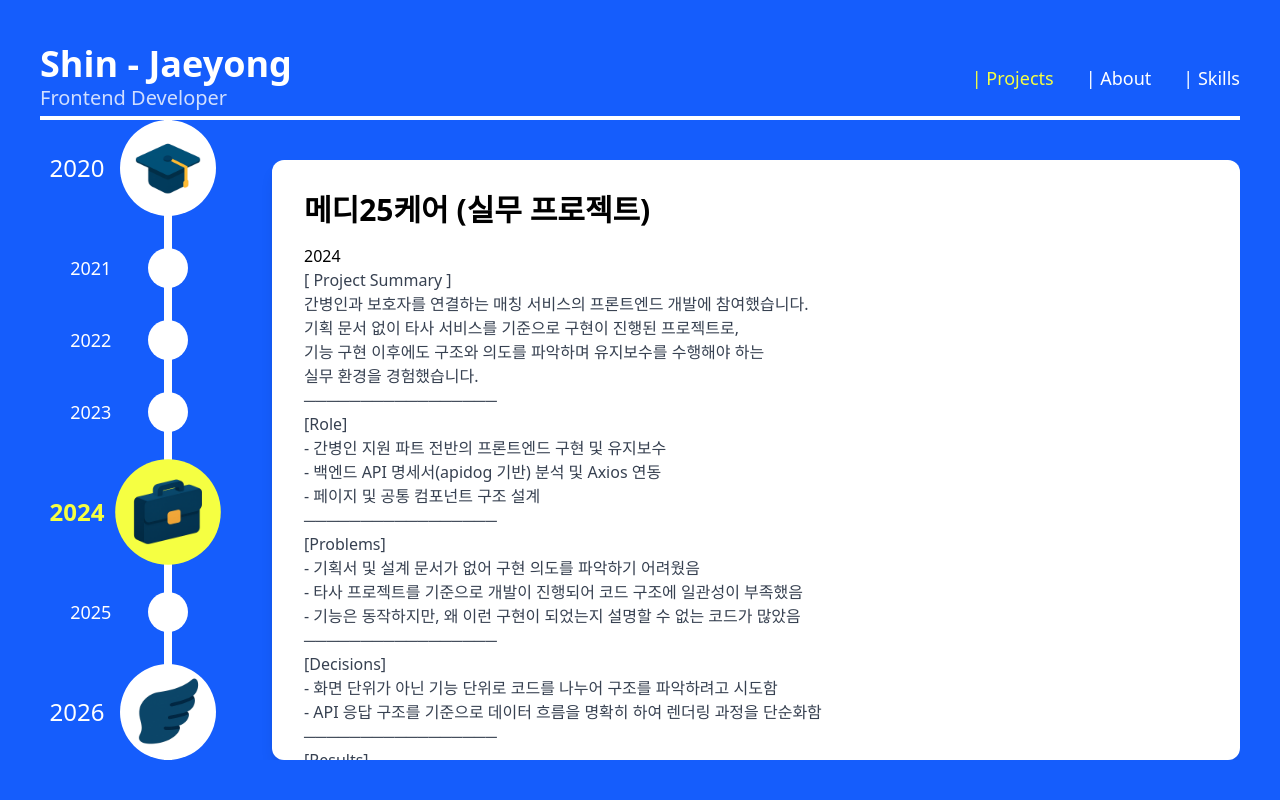
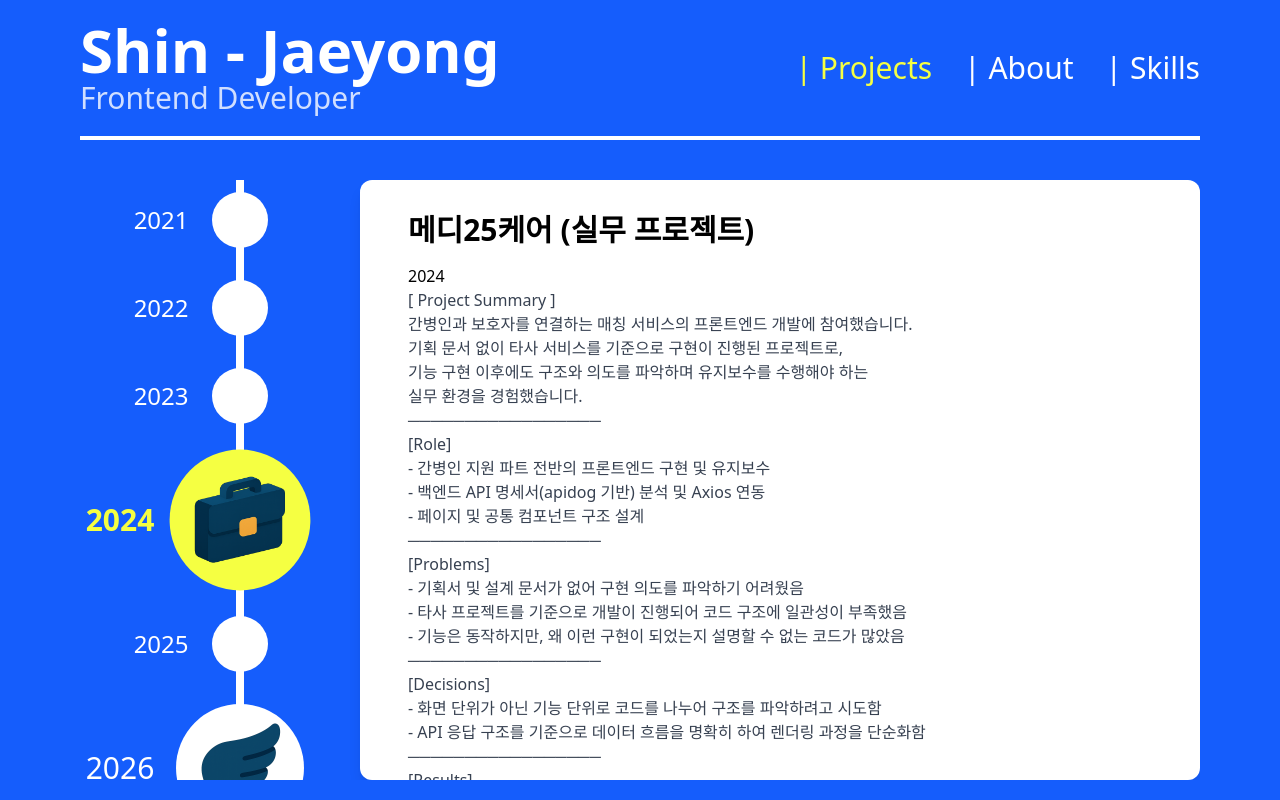
Before and after one commit to FoggyCaligo/Portfolio, a Vue app: page / in a window 1280 px wide. Built offline with nearby package versions, Linux system fonts and the light colour scheme.

Commit message:
css - fix collapsed css design while dealing git

```diff
--- a/src/App.vue
+++ b/src/App.vue
@@ -3,7 +3,7 @@
   </script>
 
   <template>
-    <div class="h-full bg-brand p-10">
+    <div class="h-full bg-brand px-20 py-5">
       <Navbar />
       <RouterView />
     </div>
--- a/src/components/Navbar.vue
+++ b/src/components/Navbar.vue
@@ -16,26 +16,23 @@
 </script>
 
 <template>
-  <header
-    class="sticky top-0 left-0 w-full h-20 flex items-center justify-between
-           border-b-4 border-white z-50 bg-brand"
-  >
+<header class="sticky top-0 left-0 w-full h-fit flex items-center justify-between border-b-4 border-white z-50 bg-brand pb-5">
     <!-- Left Title -->
     <div class="flex flex-col leading-tight">
       <RouterLink
         to="/"
-        class="text-4xl font-semibold text-white select-none"
+        class="text-6xl font-semibold text-white select-none"
       >
         Shin - Jaeyong
       </RouterLink>
 
-      <span class="text-xl text-white/80 ml-0">
+      <span class="text-3xl text-white/80 ml-0">
         Frontend Developer
       </span>
     </div>
 
     <!-- Right Menu -->
-    <nav class="flex items-center gap-8 font-medium text-white text-lg">
+    <nav class="flex items-center gap-8 font-medium text-white text-3xl">
       <RouterLink to="/" :class="getMenuClass('/')"> | Projects</RouterLink>
       <RouterLink to="/about" :class="getMenuClass('/about')"> | About</RouterLink>
       <RouterLink to="/skills" :class="getMenuClass('/skills')"> | Skills</RouterLink>
--- a/src/components/TimeLineDesktop.vue
+++ b/src/components/TimeLineDesktop.vue
@@ -11,14 +11,9 @@
     (e: 'select', item: TimelineItem): void
   }>()
 
-  const classMainWrapper = "relative w-24 h-full flex flex-col ml-20 mr-2 mt-10 gap-8 box-border items-center";
+  const classMainWrapper = `relative w-fit h-full flex flex-col ml-24 mr-2 my-5 gap-8 box-border items-center`;
   const classCenterLine = "absolute top-0 w-0 h-full  border-4 border-white left-1/2 -translate-x-1/2";
-  const classItem = 'relative flex flex-row justify-center items-center w-full h-full z-10 caret-none select-none cursor-pointer ';
-  const classCircleBase = 'rounded-full no-select transition-transform transition-colors duration-300 ease-out flex  caret-none select-none cursor-pointer ';
-  const classCircleBig = "w-24 h-24";
-  const classCircleSmall = "w-10 h-10";
-  const classSelected = "bg-yellow scale-110";
-  const classUnSelected = "bg-white";
+  const classItem = 'relative flex flex-row justify-center items-center z-10 caret-none select-none cursor-pointer gap-8';
 
   const itemRefs = ref<Record<number, HTMLElement | undefined>>({});
 
@@ -44,17 +39,17 @@
     <div :class="classCenterLine"/>
     <div v-for="item in items" :key="item.year" :class="classItem" @click="emit('select', item)" :ref="el => setItemRef(item.year, el)">
       <div :class="[
-        'absolute -translate-x-full pr-6 whitespace-nowrap transition-transform transition-colors duration-300 ease-out no-caret',
+        'absolute mr-12 whitespace-nowrap transition-transform transition-colors duration-300 ease-out no-caret',
         item?.year === selectedItem?.year ? 'text-yellow font-bold' : 'text-white',
-        item.icon ? 'text-2xl' : 'text-lg'
+        item.icon ? 'text-3xl -translate-x-24' : 'text-2xl -translate-x-full'
       ]">
         {{ item.year }}
       </div>
       <div
           :class="[
-            classCircleBase,
-            item.icon ? classCircleBig : classCircleSmall,
-            item?.year === selectedItem?.year ? classSelected : classUnSelected
+            'rounded-full no-select transition-transform transition-colors duration-300 ease-out flex',
+            item.icon ? `w-32 h-32` : `w-14 h-14`,
+            item?.year === selectedItem?.year ? 'bg-yellow scale-110' : 'bg-white'
           ]">
         <img v-if="item.icon" :src="item.icon" />
       </div>
--- a/src/data/timeline.ts
+++ b/src/data/timeline.ts
@@ -125,5 +125,26 @@
     icon: icon_wing,
     title: '다음 도약',
     description: '확장 예정'
+  },
+  {
+    year: 2027,
+    title: '--',
+    description: '--'
+  },
+  {
+    year: 2028,
+    title: '--',
+    description: '--'
+  },
+  {
+    year: 2029,
+    title: '--',
+    description: '--'
+  },
+  {
+    year: 2030,
+    title: '--',
+    description: '--'
   }
+
 ]
--- a/src/pages/ProjectsPage.vue
+++ b/src/pages/ProjectsPage.vue
@@ -15,8 +15,8 @@
 <template>
 
   <div class="flex justify-between w-full ">
-    <div class="flex w-full justify-between h-[calc(100vh-160px)] overflow-hidden gap-12">
-      <!-- 🔹 Timeline (스크롤 전용) -->
+    <div class="flex w-full justify-between h-[calc(100dvh-160px)] overflow-hidden gap-12 pt-10">
+      <!-- Timeline (스크롤 전용) -->
       <div class="flex-shrink-0">
         <TimeLine
           :items="timelineData"
@@ -24,9 +24,9 @@
           @select="handleSelect"
         />
       </div>
-      <!-- 🔹 Content (고정) -->
-      <div class="flex-1 pt-10 caret-none select-none ">
-        <div class="h-full p-8 bg-white rounded-xl shadow-lg overflow-y-scroll scrollbar-hide">
+      <!-- Content (고정 & 내부 스크롤) -->
+      <div class="flex-1 caret-none select-none ">
+        <div class="h-full py-8 px-12 bg-white rounded-xl shadow-lg overflow-y-scroll scrollbar-hide">
           <h3 class="text-3xl font-bold mb-4">
             {{ selectedItem?.title }}
           </h3>
```
